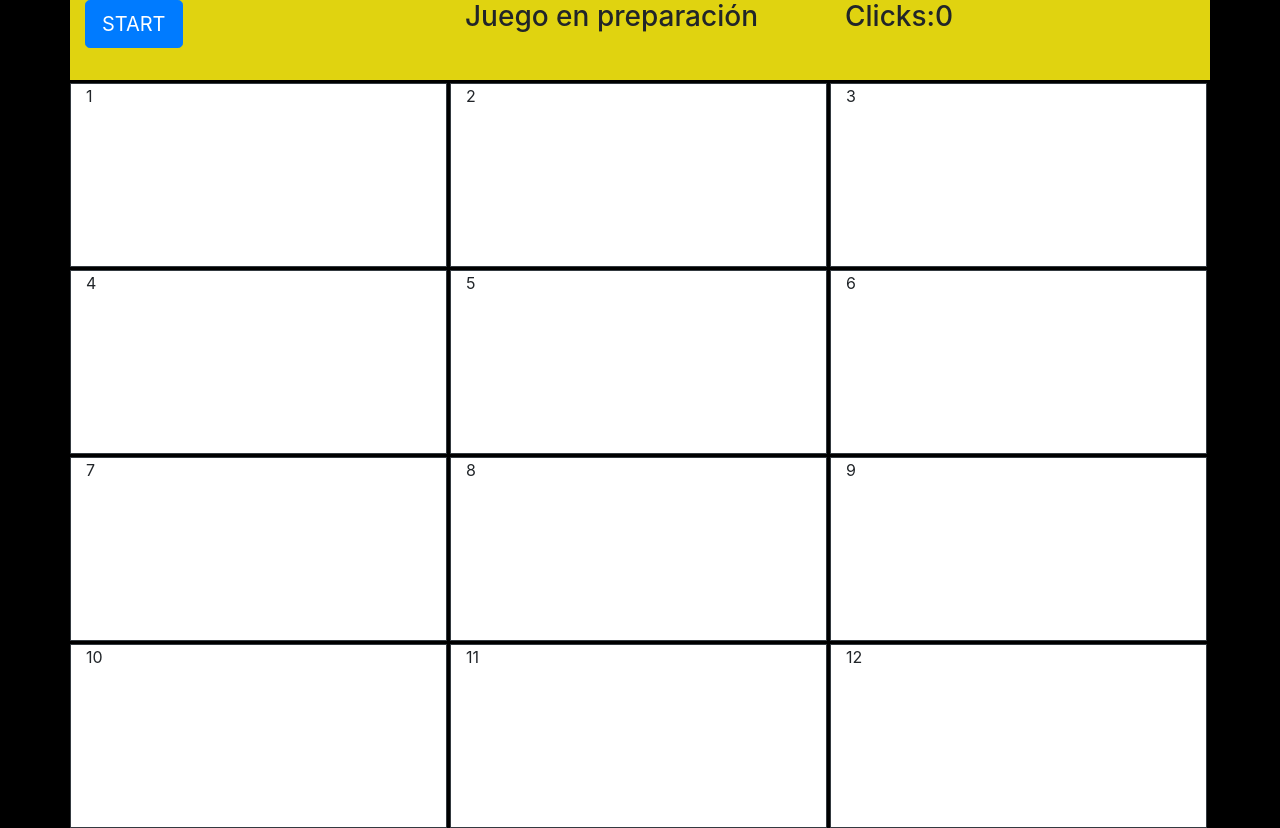
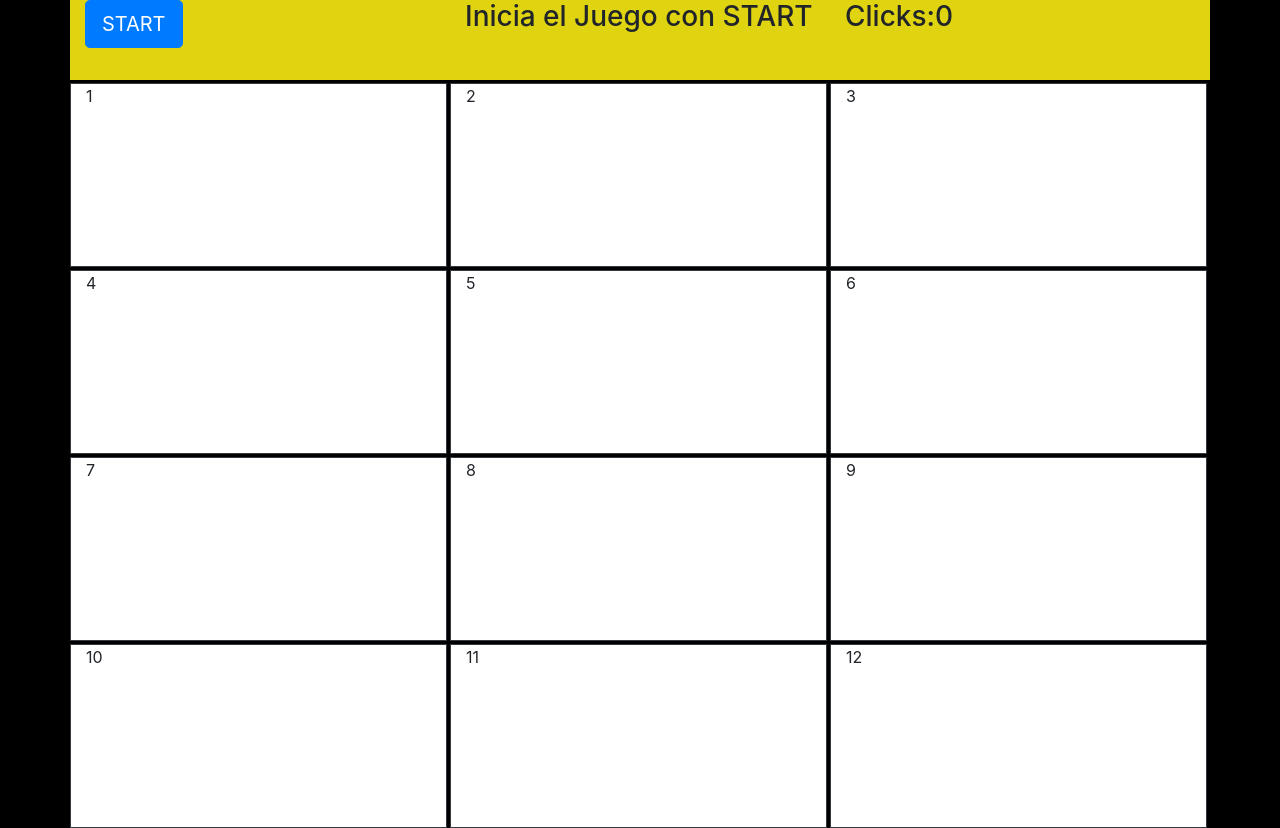
Before and after one commit to Jose-ph/Memory_game_mio, a website: page src/index.html in a window 1280 px wide. Drawn offline with nearby package versions, Linux system fonts and the light colour scheme.

Commit message:
Agrega mensajeEstadoJuego

```diff
--- a/src/index.html
+++ b/src/index.html
@@ -17,7 +17,7 @@
           <div class="col-sm">
             <button type="button" class="btn btn-primary btn-lg">START</button>
           </div>
-          <div class="col-sm">
+          <div class="col-sm" id="estado">
             <h3>Juego en preparación</h3>
           </div>
           <div class="col-sm">
--- a/src/main.js
+++ b/src/main.js
@@ -151,6 +151,10 @@
 
 let comparando = false;
 
+let mensajeEstadoJuego = document.querySelector("#estado");
+
+
+
 function manejarJuego(){
 
     asignarIdCartas(cartas);
@@ -163,5 +167,5 @@
 
 
 }
-
+ mensajeEstadoJuego.innerHTML = "<h3>Inicia el Juego con START</h3>";
  manejarJuego();
```
